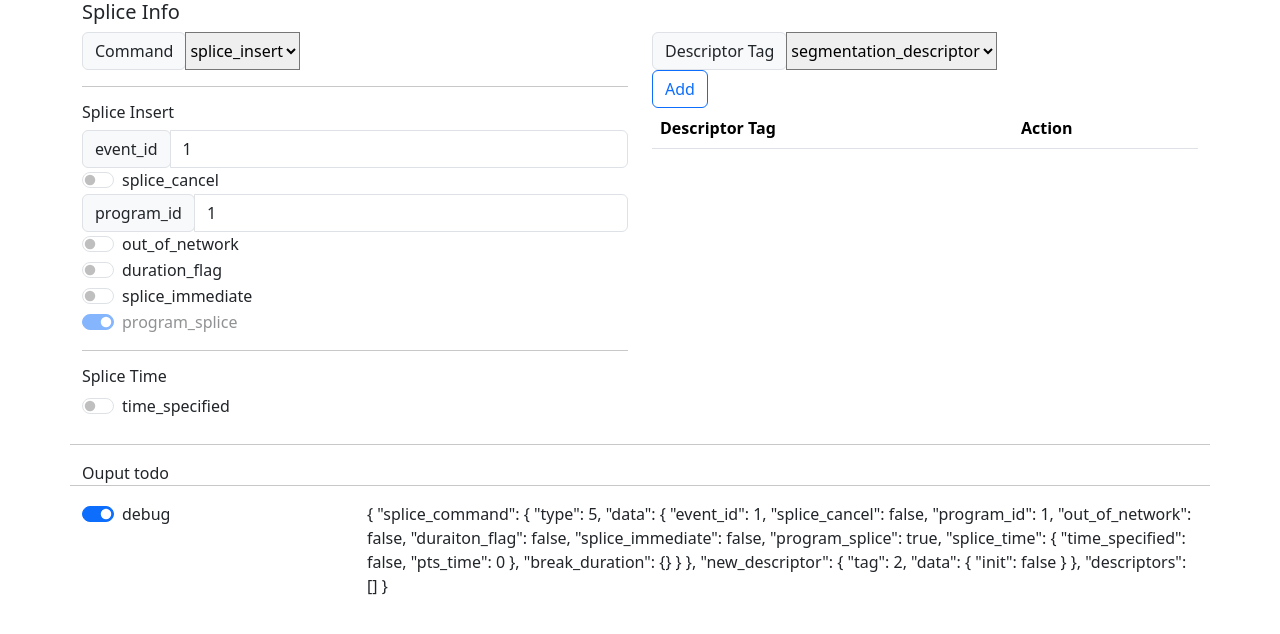
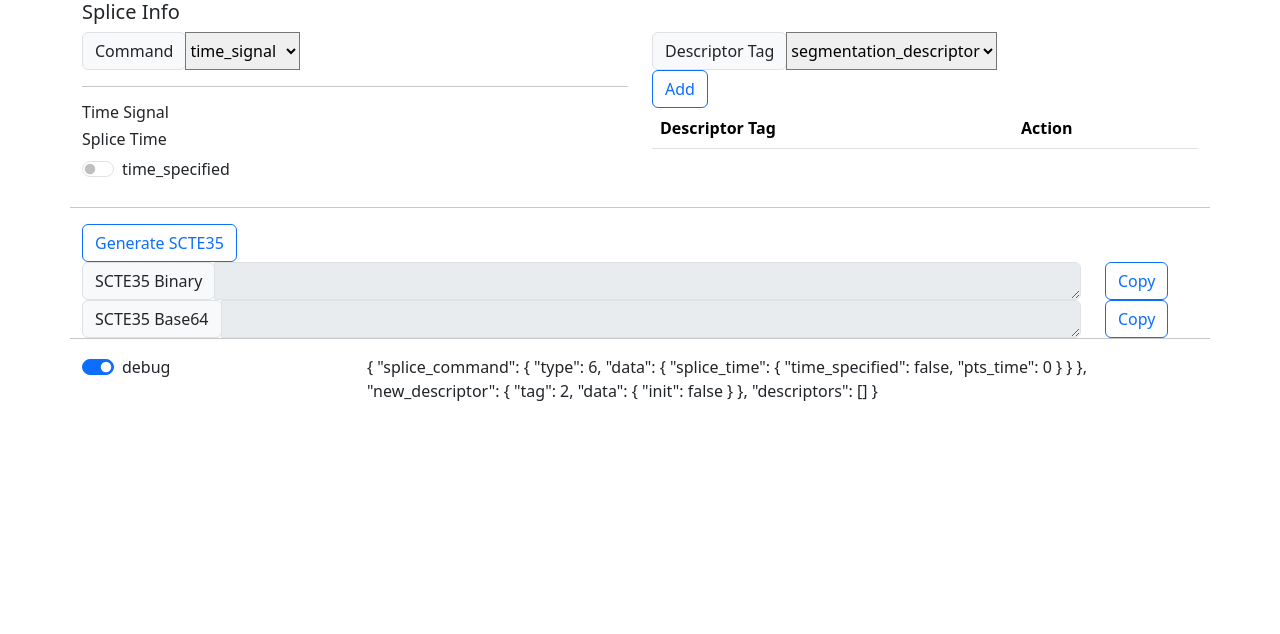
Before and after one commit to hlitpxu/scte35_generator, a Vue app: page / in a window 1280 px wide. Shown: the top 634 px of the page. Built offline with nearby package versions, Linux system fonts and the light colour scheme.

Commit message:
Support generate time_signal without descriptor.

```diff
--- a/package.json
+++ b/package.json
@@ -11,6 +11,7 @@
   "dependencies": {
     "bootstrap": "^5.3.0",
     "core-js": "^3.8.3",
+    "crc": "^4.3.2",
     "vue": "^3.2.13"
   },
   "devDependencies": {
--- a/src/components/splice_info.vue
+++ b/src/components/splice_info.vue
@@ -1,6 +1,6 @@
 <script setup>
 import { reactive, ref } from "vue";
-
+import crc32mpeg2 from 'crc/calculators/crc32mpeg2';
 
 const COMMAND_TYPES = {
     SPLICE_INSERT: "splice_insert",
@@ -23,7 +23,7 @@ const DESCRIPTOR_VAL_TO_STR = {
 var enable_debug = ref(true);
 var splice_info = reactive({
     splice_command: {
-        type: COMMAND_TYPES_VAL.SPLICE_INSERT,
+        type: COMMAND_TYPES_VAL.TIME_SIGNAL,
         data: {},
     },
     new_descriptor: {
@@ -34,6 +34,71 @@ var splice_info = reactive({
     },
     descriptors: [],
 });
+
+function to_hex_str(bytes) {
+    return Array.from(bytes, (byte) => {
+        return ('0' + (byte & 0xff).toString(16)).slice(-2);
+    }).join('');
+}
+
+const binary_str = ref("");
+const binary_base64 = ref("");
+
+function get_binary(data) {
+    var binary = [0xFC, 0x0F, 0xFF, 0x00, 0x00, 0x00, 0x00, 0x00, 0x00, 0x00, 0x00, 0x00, 0x00];
+
+    // command part
+    binary.push(data.splice_command.type);
+    var splice_command_length = 0;
+    switch (data.splice_command.type) {
+        case COMMAND_TYPES_VAL.SPLICE_INSERT:
+            break;
+        case COMMAND_TYPES_VAL.TIME_SIGNAL:
+            var result = TimeSignal.get_time_signal_binary(data.splice_command.data);
+            splice_command_length = result.length;
+            binary.push(...result);
+            break;
+        default:
+            break;
+    }
+    binary[11] |= (splice_command_length & 0xF00) >> 8;
+    binary[12] |= (splice_command_length & 0xFF);
+
+    // descriptor part
+    // var offset = binary.length;
+    binary.push(0x00, 0x00);
+
+    // tail
+    var offset = binary.length;
+    var crc_val = crc32mpeg2(binary) >>> 0;
+    splice_info.crc = crc_val;
+    binary.push(0x00, 0x00, 0x00, 0x00);
+    binary[offset] |= (crc_val & 0xFF000000) >>> 24;
+    binary[offset + 1] |= (crc_val & 0xFF0000) >>> 16;
+    binary[offset + 2] |= (crc_val & 0xFF00) >>> 8;
+    binary[offset + 3] |= (crc_val & 0xFF);
+
+    var section_length = binary.length - 2;
+    binary[1] |= (section_length & 0x0F00) >>> 8;
+    binary[2] |= (section_length & 0xFF);
+
+    binary_str.value = to_hex_str(binary);
+    binary_base64.value = btoa(String.fromCharCode.apply(binary, binary)).replace(/.{76}(?=.)/g, '$&\n');
+}
+
+function copy_to_clipboard(text) {
+    if (!navigator.clipboard) {
+        var copyhelper = document.createElement("input");
+        copyhelper.className = 'copyhelper'
+        document.body.appendChild(copyhelper);
+        copyhelper.value = text;
+        copyhelper.select();
+        document.execCommand("copy");
+        document.body.removeChild(copyhelper);
+    } else {
+        navigator.clipboard.writeText(text);
+    }
+}
 </script>
 
 <template>
@@ -112,8 +177,41 @@ var splice_info = reactive({
         <br />
         <div class="row">
             <hr />
-            <div class="col">
-                Ouput todo
+            <div class="row">
+                <div>
+                    <button type="button" class="btn btn-outline-primary" @click="get_binary(splice_info)">Generate
+                        SCTE35</button>
+                </div>
+            </div>
+            <div class="row">
+                <div class="col">
+                    <div class="input-group">
+                        <div class="input-group-prepend">
+                            <span class="input-group-text">SCTE35 Binary</span>
+                        </div>
+                        <textarea class="form-control" aria-label="With textarea" rows="1" v-model="binary_str"
+                            disabled></textarea>
+                    </div>
+                </div>
+                <div class="col-1">
+                    <button type="button" class="btn btn-outline-primary"
+                        @click="copy_to_clipboard(binary_str)">Copy</button>
+                </div>
+            </div>
+            <div class="row">
+                <div class="col">
+                    <div class="input-group">
+                        <div class="input-group-prepend">
+                            <span class="input-group-text">SCTE35 Base64</span>
+                        </div>
+                        <textarea class="form-control" aria-label="With textarea" rows="1" v-model="binary_base64"
+                            disabled></textarea>
+                    </div>
+                </div>
+                <div class="col-1">
+                    <button type="button" class="btn btn-outline-primary"
+                        @click="copy_to_clipboard(binary_base64)">Copy</button>
+                </div>
             </div>
         </div>
 
--- a/src/components/splice_time.vue
+++ b/src/components/splice_time.vue
@@ -32,5 +32,20 @@ export default {
       },
     },
   },
+  get_splice_time_binary(data) {
+    var rv = [0x00];
+    if (data.time_specified) {
+      rv[0] |= 0x80;
+      rv.push(0x00, 0x00, 0x00, 0x00);
+      if ((data.pts_time & 0x100000000) > 0) {
+        rv[0] |= 0x01;
+      }
+      rv[1] |= (data.pts_time & 0xFF000000) >>> 24;
+      rv[2] |= (data.pts_time & 0xFF0000) >>> 16;
+      rv[3] |= (data.pts_time & 0xFF00) >>> 8;
+      rv[4] |= (data.pts_time & 0xFF);
+    }
+    return rv;
+  },
 };
 </script>
--- a/src/components/time_signal.vue
+++ b/src/components/time_signal.vue
@@ -25,5 +25,8 @@
       },
     },
   },
+  get_time_signal_binary(data) {
+    return SpliceTime.get_splice_time_binary(data.splice_time);
+  }
 };
 </script>
```
Also changed, not shown: 1 other file (tests, documents, lock files or other folders). Lines whose indentation alone changed are shown as unchanged.
